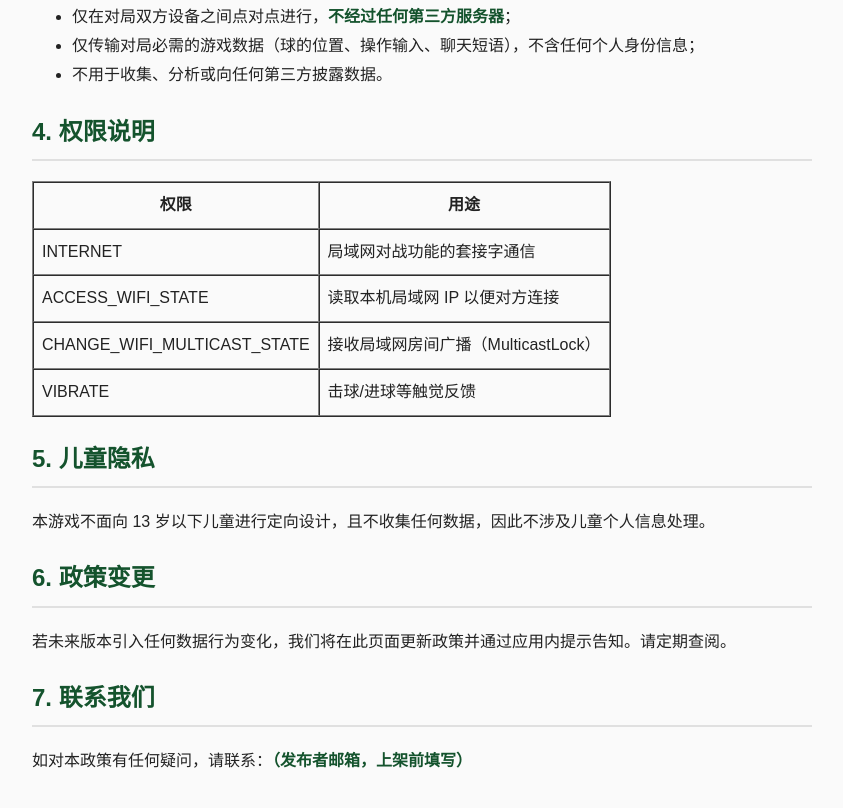
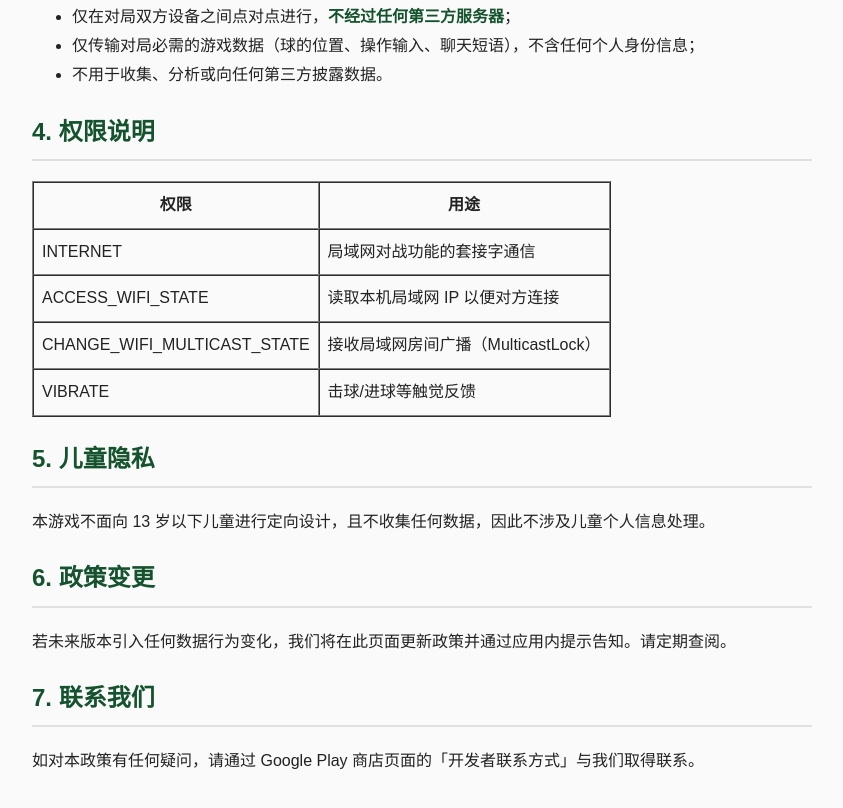
Before and after one commit to yj-deng/pocket-billiards-privacy, a plain HTML site: page privacy-policy.html in a window 1280 px wide. Shown: the part 956-1764 px from the top of the page, without its empty margins (218-1061 px from the left). Drawn offline with Linux system fonts and the light colour scheme.

Commit message:
contact via store listing

```diff
--- a/privacy-policy.html
+++ b/privacy-policy.html
@@ -58,6 +58,6 @@
 <p>若未来版本引入任何数据行为变化，我们将在此页面更新政策并通过应用内提示告知。请定期查阅。</p>
 
 <h2>7. 联系我们</h2>
-<p>如对本政策有任何疑问，请联系：<strong>（发布者邮箱，上架前填写）</strong></p>
+<p>如对本政策有任何疑问，请通过 Google Play 商店页面的「开发者联系方式」与我们取得联系。</p>
 </body>
 </html>
```
